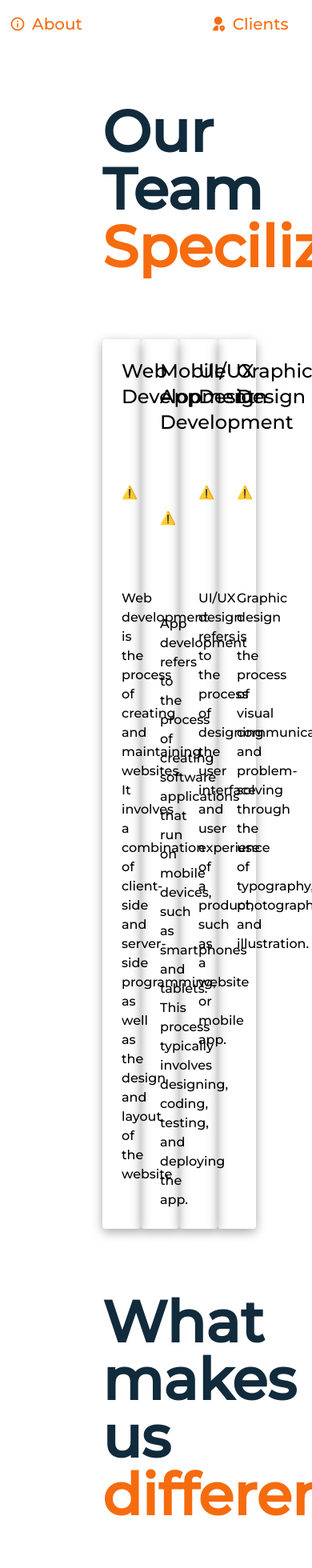
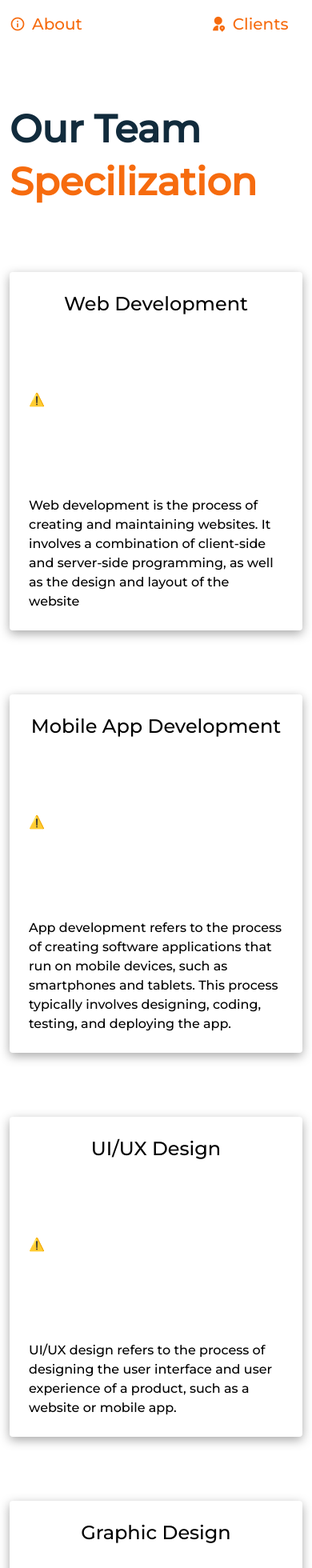
Before and after one commit to Sumitray1/tailwind-css-nebula, a React (Create React App) app: page /abouts in a window 390 px wide. Shown: the top 1960 px of the page at 80% size. Built offline with nearby package versions, Linux system fonts and the light colour scheme; no server answers.

Commit message:
about responsive done

```diff
--- a/src/pages/About/OurWork.js
+++ b/src/pages/About/OurWork.js
@@ -31,10 +31,10 @@ function OurWork() {
   ];
   return (
     <div>
-      <h1 className="text-7xl font-semibold text-primary mb-20">
-        Our Team <span className="text-secondary">Specilization...</span>
+      <h1 className="text-7xl font-semibold text-primary mb-20 mob:text-5xl mob:leading-snug">
+        Our Team <span className="text-secondary">Specilization</span>
       </h1>
-      <div className="grid grid-cols-4 gap-x-12 ">
+      <div className="grid grid-cols-4 gap-x-12 mob:grid-cols-1  ">
         {work.map((work) => {
           return (
             <div className=" rounded p-6 boxshadow mb-20">
@@ -55,7 +55,7 @@ function OurWork() {
           );
         })}
       </div>
-      <h1 className=" text-7xl font-semibold text-primary mb-20">
+      <h1 className=" text-7xl font-semibold text-primary mb-20 mob:text-5xl mob:leading-snug">
         What makes us <spain className="text-secondary"> different?</spain>
       </h1>
     </div>
--- a/src/pages/About/WhyUs.js
+++ b/src/pages/About/WhyUs.js
@@ -23,7 +23,7 @@ function WhyUs() {
   ];
   return (
     <div>
-      <div className="grid grid-cols-3 gap-x-12 ">
+      <div className="grid grid-cols-3 gap-x-12 mob:grid-cols-1 ">
         {motive.map((work) => {
           return (
             <div className=" rounded p-6 boxshadow mb-20">
--- a/src/pages/About/index.js
+++ b/src/pages/About/index.js
@@ -6,7 +6,7 @@ import WhyUs from "./WhyUs";
 function About() {
   return (
     <Layout>
-      <div className="p-32">
+      <div className="p-32 mob:px-3">
         {/* <Intro /> */}
         <OurWork />
         <WhyUs />
--- a/src/pages/Home/MarketingStrg.js
+++ b/src/pages/Home/MarketingStrg.js
@@ -49,7 +49,7 @@ function MarketingStrg() {
               <h1 className="text-center text-secondary font-bold text-xxl -mt-11 bg-white border border-secondary ">
                 {content.title}
               </h1>
-              <div className=" w-36 mb-3">
+              <div className=" w-36 mb-3 r">
                 <lottie-player
                   src={content.src}
                   background="transparent"
```
